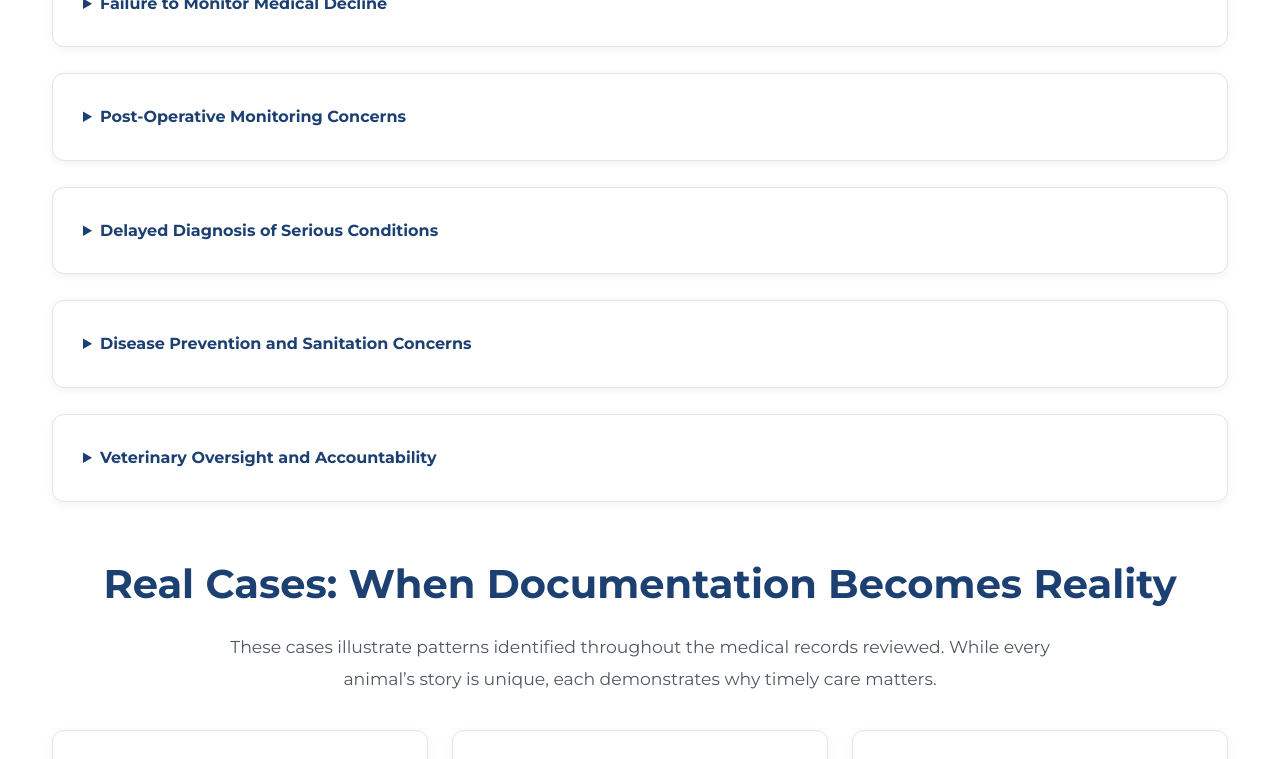
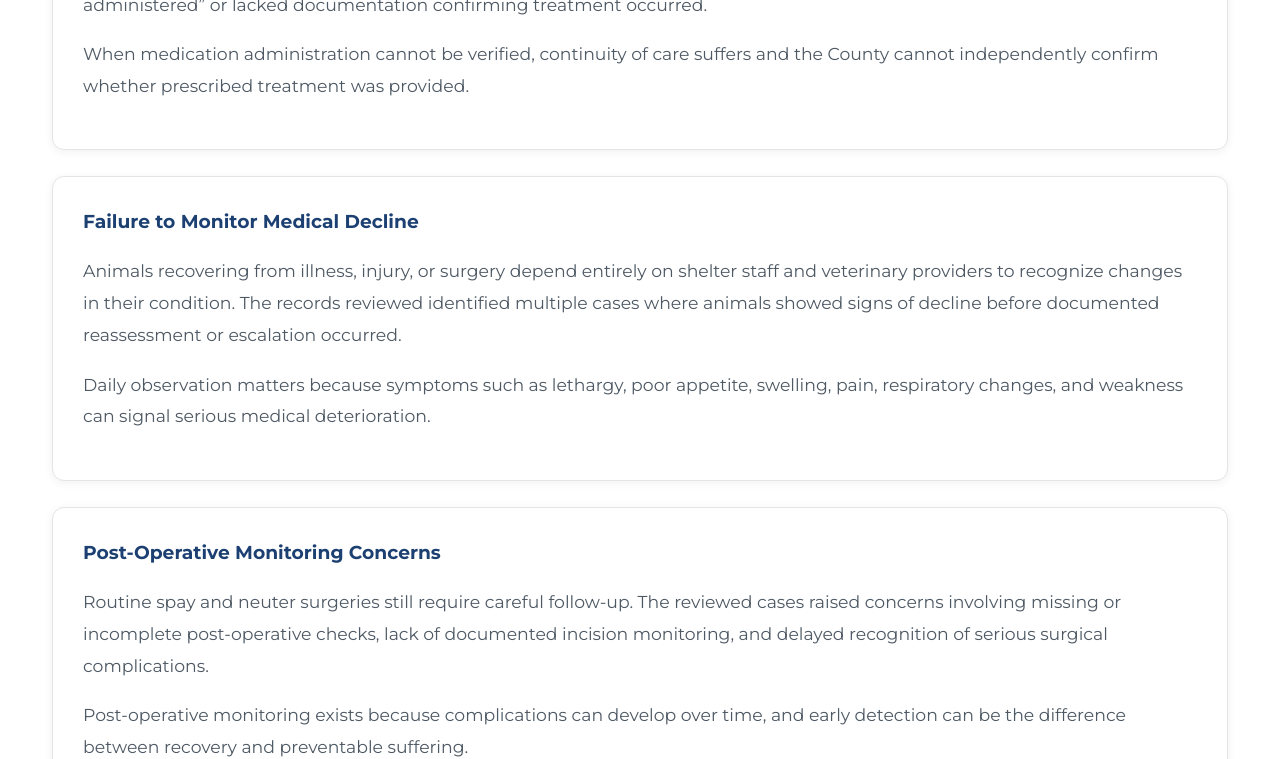
Before and after one commit to whitleybacon/gwinnett-animal-advocacy-alliance, a Jekyll site: the page built from issues/medical-care/index.html, in a window 1280 px wide and 1400 px high, scrolled down 1974 px. Shown: the top 759 px of the window. Built offline with Jekyll 4.4.1, drawn with Linux system fonts in a browser that asks for light colours; some of the changed text lies outside the part shown; grey boxes are pictures that could not be loaded.

Commit message:
Update index.html

```diff
--- a/issues/medical-care/index.html
+++ b/issues/medical-care/index.html
@@ -58,38 +58,44 @@
 </section>
 
 <section class="home-section">
-    <h2>Common Findings</h2>
+    <h2>What the Records Show</h2>
     <p class="section-intro">The reviewed records point to recurring issues involving documentation, monitoring, escalation, and oversight.</p>
 
-    <details class="form-card">
-        <summary>Medication Documentation Gaps</summary>
-        <p>Accurate medical records are essential to ensuring animals receive appropriate treatment and that care can be verified. A review of Open Records Requests identified recurring instances where medications were prescribed or referenced in treatment plans, yet medical records reflected “0 doses administered” or lacked documentation confirming treatment occurred. When medication administration cannot be verified, continuity of care suffers, accountability is weakened, and it becomes impossible to determine whether prescribed care was actually provided.</p>
-    </details>
+    <div class="form-card">
+        <h3>Medication Documentation Gaps</h3>
+        <p>Accurate medical records are essential to ensuring animals receive appropriate treatment and that care can be verified. Several records reviewed contained treatment plans or prescribed medications while medication administration logs reflected “0 doses administered” or lacked documentation confirming treatment occurred.</p>
+        <p>When medication administration cannot be verified, continuity of care suffers and the County cannot independently confirm whether prescribed treatment was provided.</p>
+    </div>
 
-    <details class="form-card">
-        <summary>Failure to Monitor Medical Decline</summary>
-        <p>Animals recovering from illness or surgery depend entirely on shelter staff to recognize changes in their condition. The medical records reviewed identified repeated instances where animals showed signs of illness or decline over several days before documented veterinary reassessment occurred. In several cases, animals were not examined until their condition had become significantly more severe, reducing opportunities for earlier intervention and treatment.</p>
-    </details>
+    <div class="form-card">
+        <h3>Failure to Monitor Medical Decline</h3>
+        <p>Animals recovering from illness, injury, or surgery depend entirely on shelter staff and veterinary providers to recognize changes in their condition. The records reviewed identified multiple cases where animals showed signs of decline before documented reassessment or escalation occurred.</p>
+        <p>Daily observation matters because symptoms such as lethargy, poor appetite, swelling, pain, respiratory changes, and weakness can signal serious medical deterioration.</p>
+    </div>
 
-    <details class="form-card">
-        <summary>Post-Operative Monitoring Concerns</summary>
-        <p>Routine spay and neuter surgeries still require careful follow-up. The reviewed case records identified concerns involving missing or incomplete post-operative checks, lack of documented incision monitoring, and delayed recognition of surgical complications. Post-operative monitoring exists because complications may develop over time, and early detection can be the difference between recovery and preventable suffering.</p>
-    </details>
+    <div class="form-card">
+        <h3>Post-Operative Monitoring Concerns</h3>
+        <p>Routine spay and neuter surgeries still require careful follow-up. The reviewed cases raised concerns involving missing or incomplete post-operative checks, lack of documented incision monitoring, and delayed recognition of serious surgical complications.</p>
+        <p>Post-operative monitoring exists because complications can develop over time, and early detection can be the difference between recovery and preventable suffering.</p>
+    </div>
 
-    <details class="form-card">
-        <summary>Delayed Diagnosis of Serious Conditions</summary>
-        <p>Several animals displayed symptoms that may indicate serious illness or injury, including weakness, neurologic signs, trauma, infection, and severe lethargy. In some cases, the full severity of an animal’s condition became apparent only after transfer to rescue or outside veterinary care. This raises concerns about whether medical conditions were being recognized, escalated, and treated with appropriate urgency while animals remained in County custody.</p>
-    </details>
+    <div class="form-card">
+        <h3>Delayed Diagnosis of Serious Conditions</h3>
+        <p>Several animals displayed symptoms that may indicate serious illness or injury, including neurologic signs, trauma, infection, respiratory distress, dehydration, and severe lethargy.</p>
+        <p>In some cases, the full severity of an animal’s condition became apparent only after transfer to rescue or outside veterinary care, raising questions about whether medical concerns were recognized and escalated with appropriate urgency while animals remained in County custody.</p>
+    </div>
 
-    <details class="form-card">
-        <summary>Disease Prevention and Sanitation Concerns</summary>
-        <p>High-volume shelters must rely on strong disease prevention, vaccination, sanitation, isolation, and monitoring practices to protect vulnerable animals. The report identified concerns involving kitten illness, disease outbreaks, unassisted deaths, and environmental sanitation. These issues are especially serious for young kittens, sick animals, and animals with limited immune protection.</p>
-    </details>
+    <div class="form-card">
+        <h3>Disease Prevention and Sanitation Concerns</h3>
+        <p>High-volume shelters must rely on strong disease prevention, vaccination, sanitation, isolation, and monitoring practices to protect vulnerable animals. The reviewed records raised concerns involving illness progression, possible disease exposure, and the need for timely identification and isolation of sick animals.</p>
+        <p>These issues are especially serious for young animals, sick animals, and animals with limited immune protection.</p>
+    </div>
 
-    <details class="form-card">
-        <summary>Veterinary Oversight and Accountability</summary>
-        <p>Medical care in a public shelter must be timely, documented, and accountable. The reviewed records raise concerns about whether the existing veterinary care model provided enough daily oversight, consistent follow-up, medication verification, and clear escalation pathways. Without strong oversight, the County cannot reliably verify that animals received the care they needed when they needed it.</p>
-    </details>
+    <div class="form-card">
+        <h3>Veterinary Oversight and Accountability</h3>
+        <p>Medical care in a public shelter must be timely, documented, and accountable. The records reviewed raise broader concerns about daily oversight, follow-up care, medication verification, escalation pathways, and the County’s ability to verify that animals received appropriate care.</p>
+        <p>Without complete documentation and meaningful oversight, the public cannot confidently assess whether animals received the care they needed when they needed it.</p>
+    </div>
 </section>
 
 <section class="home-section">
@@ -193,32 +199,51 @@
 
 <section class="home-section">
     <h2>What Should Change</h2>
-    <p class="section-intro">Gwinnett County needs a medical care system that is timely, documented, transparent, and accountable.</p>
 
-    <details class="form-card">
-        <summary>Consistent Daily Medical Rounds and Post-Operative Monitoring</summary>
-        <p>Animals recovering from surgery, illness, injury, or medical treatment should receive consistent daily observation and documented follow-up. Post-operative checks should include incision monitoring, pain assessment, and prompt escalation when complications appear.</p>
-    </details>
+    <p class="section-intro">
+        Every animal entering Gwinnett County Animal Shelter deserves timely, documented, and accountable medical care. Based on the issues identified throughout the records, these improvements would strengthen medical oversight and help prevent avoidable suffering.
+    </p>
 
-    <details class="form-card">
-        <summary>Standardized Medication Documentation</summary>
-        <p>Medication records should clearly show what was prescribed, when it was administered, who administered it, and whether the animal completed the treatment plan. If medication administration cannot be verified, the County cannot confirm that care was delivered.</p>
-    </details>
+    <div class="form-card">
+        <h3>Consistent Daily Medical Rounds and Post-Operative Monitoring</h3>
 
-    <details class="form-card">
-        <summary>Stronger Disease Prevention and Sanitation Practices</summary>
-        <p>The shelter should use consistent vaccination, isolation, cleaning, disinfection, and outbreak response protocols to protect vulnerable animals and reduce preventable illness.</p>
-    </details>
+        <p>Animals recovering from surgery, illness, injury, or medical treatment should receive consistent daily observation and documented follow-up. Daily rounds should include physical assessment, incision monitoring when appropriate, pain evaluation, and timely reassessment whenever an animal's condition changes.</p>
 
-    <details class="form-card">
-        <summary>Clear Escalation Pathways and Veterinary Availability</summary>
-        <p>Kennel staff, volunteers, and rescue coordinators need clear, responsive pathways for escalating medical concerns when an animal appears sick, injured, declining, or in distress.</p>
-    </details>
+        <p>Routine procedures should never be treated as routine recoveries. Early recognition of complications gives animals the best opportunity for successful treatment.</p>
+    </div>
 
-    <details class="form-card">
-        <summary>Transparent Records and Independent Oversight</summary>
-        <p>Medical records, medication logs, care requests, and outcomes should be complete, reviewable, and subject to meaningful oversight. Public confidence depends on the County being able to verify the care animals receive.</p>
-    </details>
+    <div class="form-card">
+        <h3>Complete and Verifiable Medication Documentation</h3>
+
+        <p>Medication records should clearly document what was prescribed, when it was administered, who administered it, and whether the treatment plan was completed.</p>
+
+        <p>When medication administration cannot be verified, neither the County nor the public can confidently determine whether prescribed treatment was actually provided.</p>
+    </div>
+
+    <div class="form-card">
+        <h3>Earlier Medical Escalation for Animals Showing Signs of Decline</h3>
+
+        <p>Animals that stop eating, become lethargic, develop respiratory symptoms, experience neurologic changes, or show other signs of deterioration should receive prompt veterinary reassessment and, when appropriate, additional diagnostic testing.</p>
+
+        <p>Medical decline should be recognized early rather than after an animal reaches a crisis point.</p>
+    </div>
+
+    <div class="form-card">
+        <h3>Stronger Disease Prevention and Infection Control</h3>
+
+        <p>Vaccination, sanitation, isolation, and disease monitoring protocols should be consistently followed to reduce preventable illness and protect vulnerable animals throughout the shelter.</p>
+
+        <p>Early identification and isolation of sick animals helps protect both individual patients and the broader shelter population.</p>
+    </div>
+
+    <div class="form-card">
+        <h3>Greater Transparency and Accountability</h3>
+
+        <p>Medical records, medication logs, veterinary observations, and care requests should be complete, reviewable, and accurately document the care each animal receives.</p>
+
+        <p>Transparency protects animals, supports shelter staff, strengthens rescue partnerships, and allows the public to have confidence that County resources are providing appropriate care.</p>
+    </div>
+
 </section>
 
 <section class="difference-section" style="background-image: linear-gradient(rgba(28,64,114,.78), rgba(28,64,114,.78));">
```
